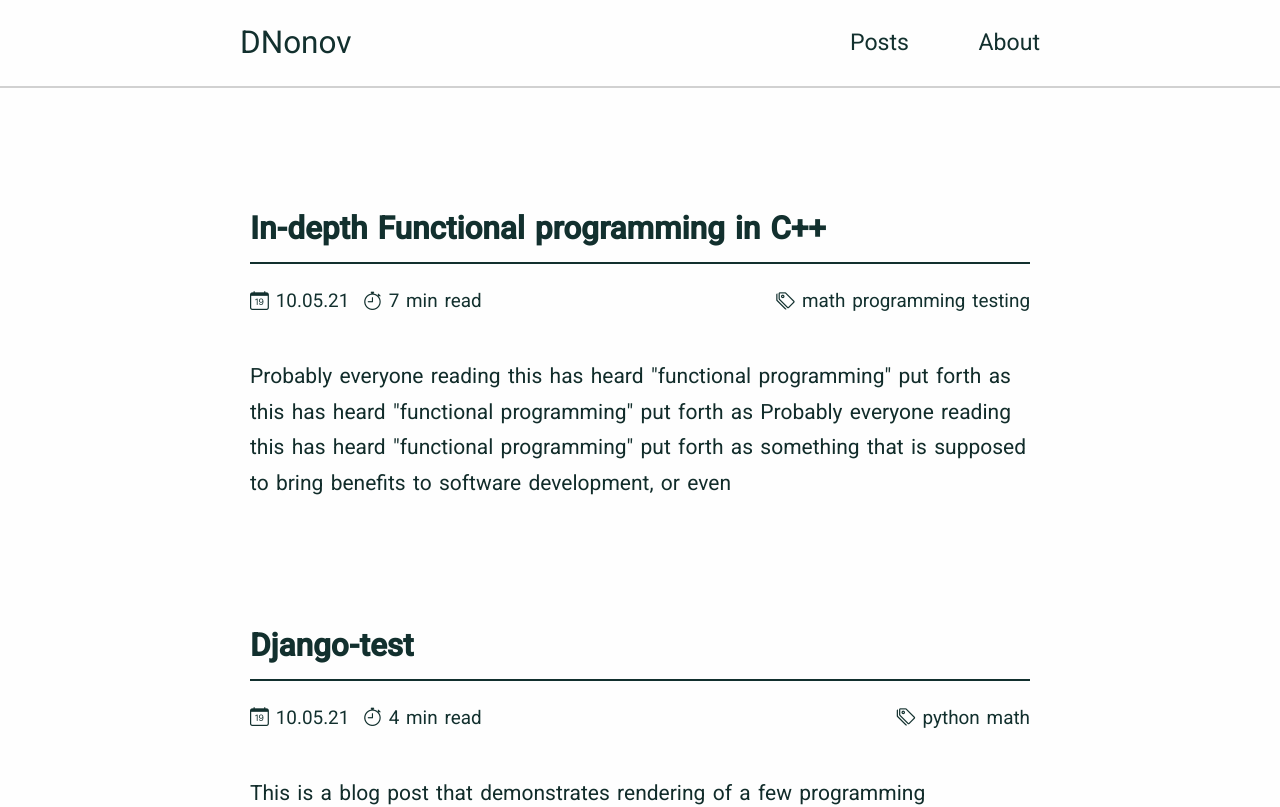
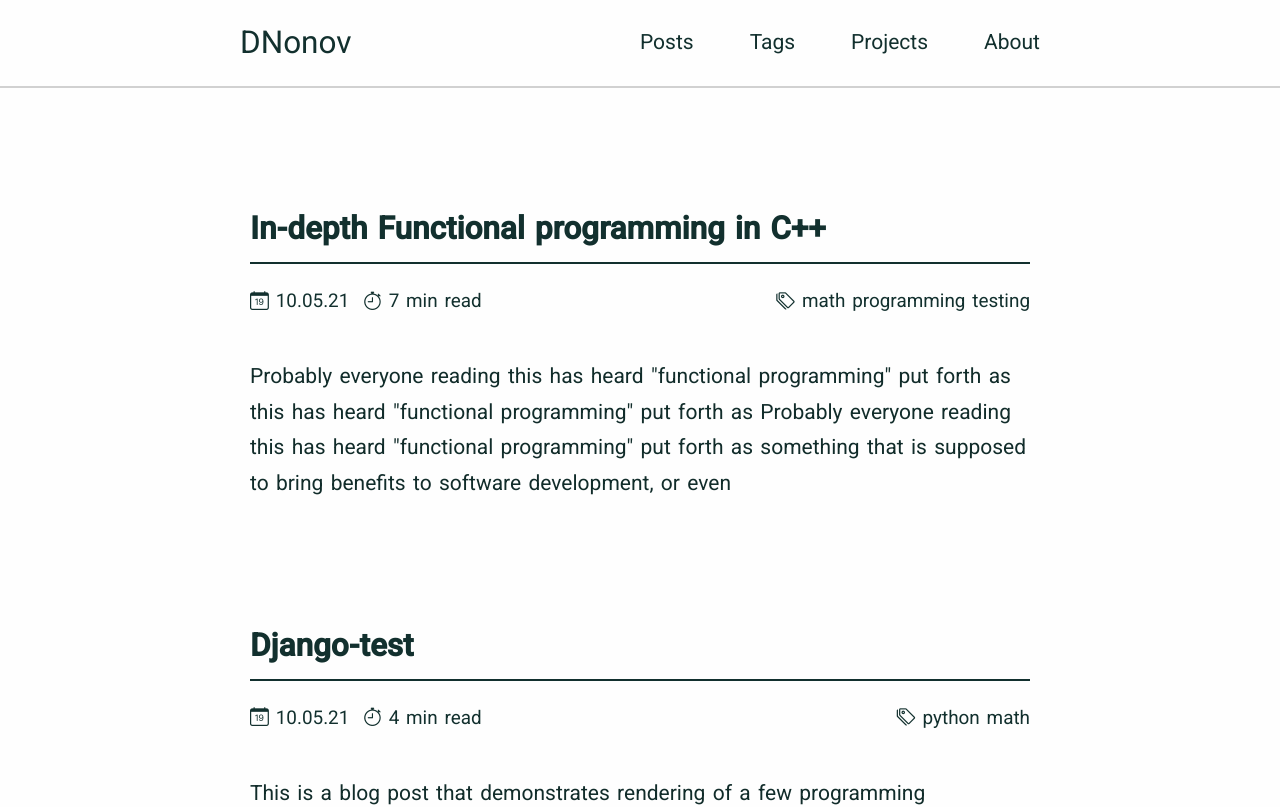
Before and after one commit to DNonov/blog, a Next.js app: page / in a window 1280 px wide. Shown: the top 807 px of the page. Built offline with nearby package versions, Linux system fonts and the light colour scheme.

Commit message:
Add more navbar menu items

```diff
--- a/components/Navbar.js
+++ b/components/Navbar.js
@@ -10,6 +10,12 @@ export default function Navbar() {
           <Link href={"/"}>Posts</Link>
         </li>
         <li className="navbar-menu-item">
+          <Link href={"/tags"}>Tags</Link>
+        </li>
+        <li className="navbar-menu-item">
+          <Link href={"/projects"}>Projects</Link>
+        </li>
+        <li className="navbar-menu-item">
           <Link href={"/about"}>About</Link>
         </li>
       </ul>
--- a/styles/HorizontalContainer.css
+++ b/styles/HorizontalContainer.css
@@ -2,7 +2,6 @@
   display: flex;
   justify-content: center;
   padding: 0.2em 3em;
-  border-bottom: 2px solid #d1d1d1;
 }
 
 .hz-container-inner-wrapper {
--- a/styles/Navbar.css
+++ b/styles/Navbar.css
@@ -8,19 +8,17 @@
 
 .navbar-menu {
   display: flex;
-  flex: 1;
-  max-width: 150px;
   justify-content: space-between;
   padding-inline-start: 0;
+  width: 50%;
 }
 
 .navbar-menu-item {
   display: flex;
-  font-size: 1.3em;
+  font-size: 1.1em;
 }
 
 .logo {
-  flex: 1;
   display: flex;
   align-items: center;
   font-size: 1em;
@@ -28,32 +26,29 @@
 
 /* XS devices (normal phones, 300px and up) */
 @media only screen and (min-width: 300px) {
-  .logo { font-size: 1.2em; }
-  .navbar-menu { max-width: 110px; }
-  .navbar-menu-item { font-size: 1.1em; }
+  .logo { font-size: 1.3em; }
   .navbar { padding: 0.2em 1.5em; }
+  .navbar-menu { width: 65%; }
+  .navbar-menu-item { font-size: 1em; }
 }
 
 /* S devices (portrait tablets and large phones, 600px and up) */
 @media only screen and (min-width: 600px) {
   .logo { font-size: 1em; }
-  .navbar-menu { max-width: 100px; }
+  .navbar-menu { width: 50%; }
 }
 
 /* M devices (landscape tablets, 768px and up) */
 @media only screen and (min-width: 768px) {
   .logo { font-size: 1.5em; }
-  .navbar-menu { max-width: 190px; }
 }
 
 /* L devices (laptops/desktops, 992px and up) */
 @media only screen and (min-width: 992px) {
   .logo { font-size: 1.5em; }
-  .navbar-menu { flex: 12; }
 }
 
 /* XL devices (large laptops and desktops, 1200px and up) */
 @media only screen and (min-width: 1200px) {
   .logo { font-size: 1.5em; }
-  .navbar-menu { flex: 12; }
 }
```
